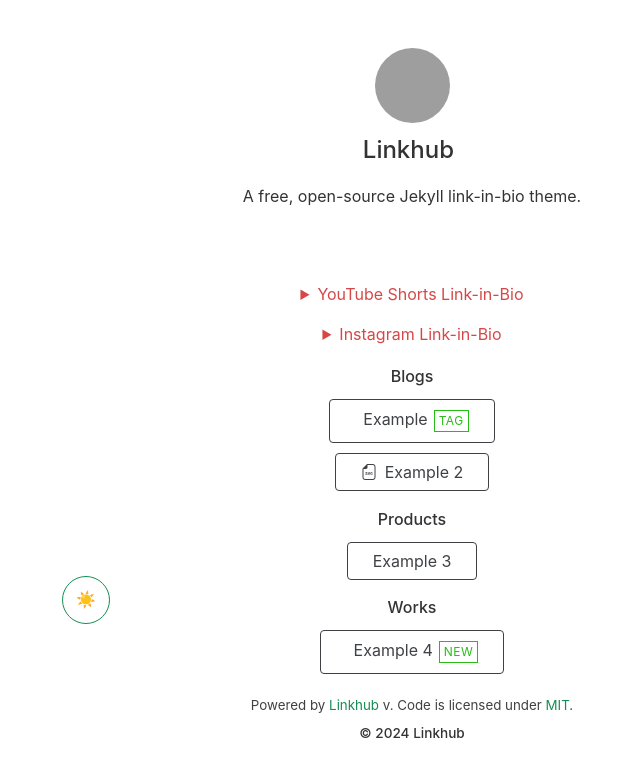
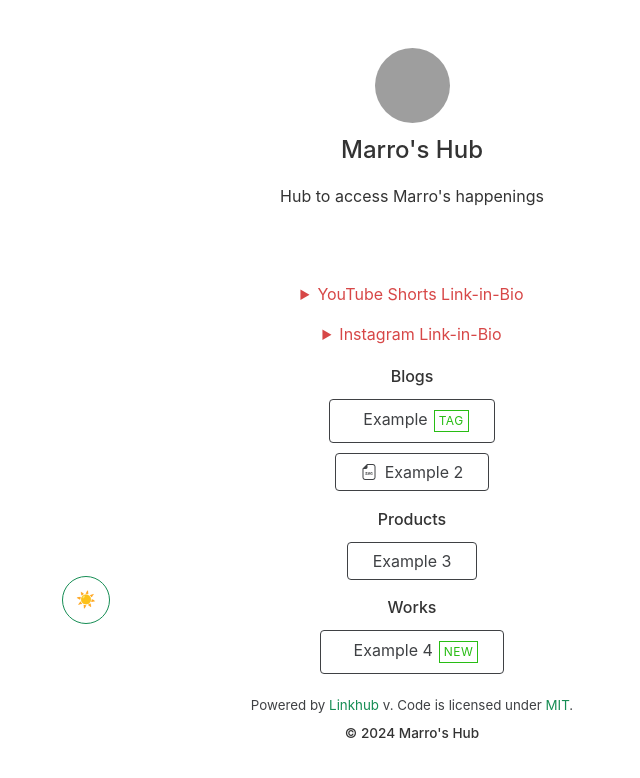
Before and after one commit to Marro64/Marro64.github.io-old, a Jekyll site: the page built from index.html, in a window 1280 px wide, cut to the strip 0-948 px from the top of the page. Shown: the top 778 px of the strip, without its empty margins (228-868 px from the left). Built offline with Jekyll 4.4.1, drawn with Linux system fonts in a browser that asks for light colours; nearby versions of some CDN libraries; grey boxes are pictures that could not be loaded.

Commit message:
Initial changes

```diff
--- a/_config.yml
+++ b/_config.yml
@@ -2,18 +2,17 @@
 theme: linkhub-jekyll-theme
 
 # Site Configuration
-name: Linkhub  # Name of your website
-tagline: Links  # Set your preferred page title
-description: A free, open-source Jekyll link-in-bio theme.  # Also used as a meta description
+name: Marro's Hub  # Name of your website
+tagline: Marro's Hub  # Set your preferred page title
+description: Hub to access Marro's happenings  # Also used as a meta description
 favicon:
   path: https://i.ibb.co/SBRmBmt/favicon.png # Path / URL to the favicon of your website (e.g., 'assets/images/favicon.png')
   type: png # File format of image. Change according to your image. Supported types: https://developer.mozilla.org/en-US/docs/Web/Media/Formats/Image_types
 logo: https://picsum.photos/200.webp # Path / URL to the logo (e.g., 'assets/images/logo.png')
-url: https://link.example.com # URL of your website
-locale: en_GB # The value specifies the locale in which these tags are marked up. It follows the format `language_TERRITORY`.
-ga4: # Google Analytics 4 measurement ID, for e.g. G-XXXXXXX (optional). Remove it if it’s not needed.
+url: https://marro.dev # URL of your website
+locale: en_NL # The value specifies the locale in which these tags are marked up. It follows the format `language_TERRITORY`.
 twitter:
-  username: UserName # Used for SEO
+  username: Marro64_ # Used for SEO
 image:
   path: assets/images/example.jpg # Used for SEO (og:image, twitter:image)
   type: jpeg # File format of image.
@@ -22,10 +21,10 @@ image:
   alt: logo
 
 # Verified Badge Configuration
-badge:
-  enable: true # Set to 'true' or 'false' to enable / disable the badge
-  icon: ri:verified-badge-fill  # Enter the icon name for the badge from Iconify Design (https://icon-sets.iconify.design/)
-  color: '#dfb221'  # Define the color of the badge
+# badge:
+#   enable: true # Set to 'true' or 'false' to enable / disable the badge
+#   icon: ri:verified-badge-fill  # Enter the icon name for the badge from Iconify Design (https://icon-sets.iconify.design/)
+#   color: '#dfb221'  # Define the color of the badge
 
 # Defaults
 defaults:
```
